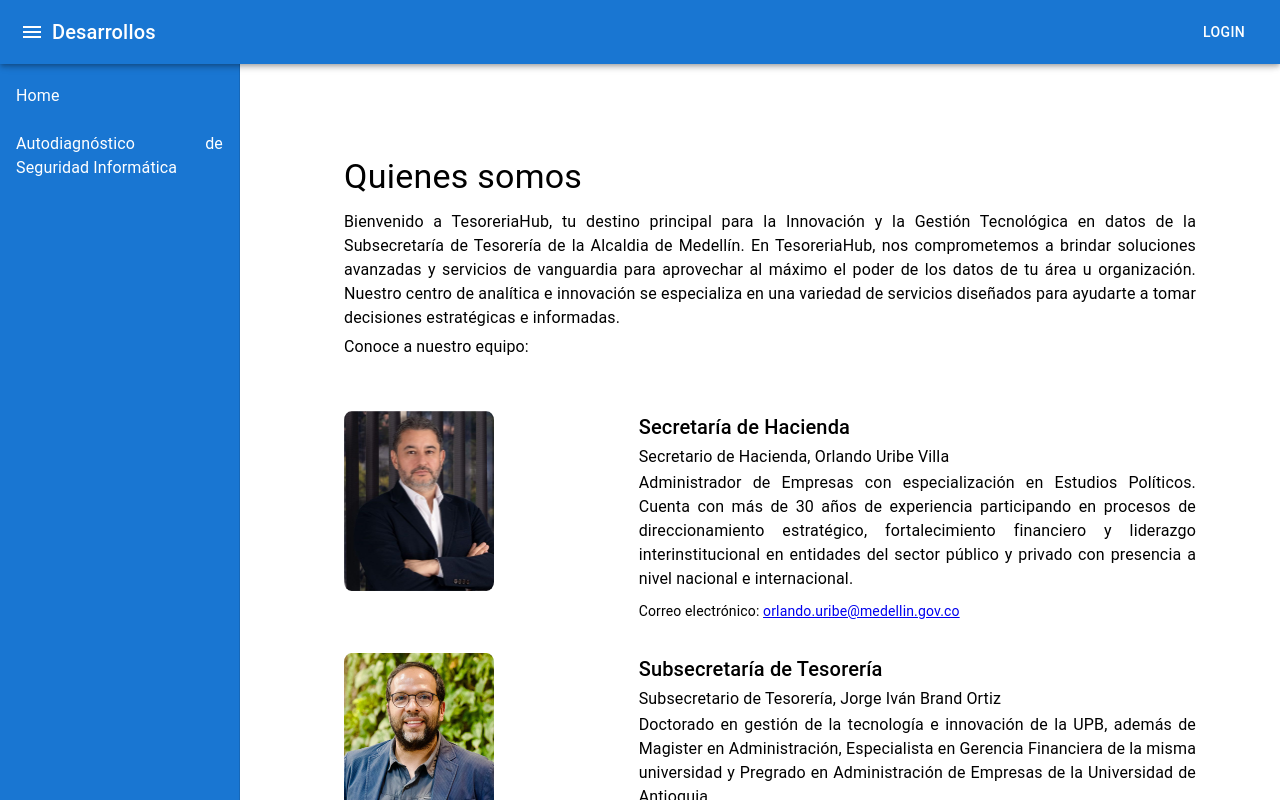
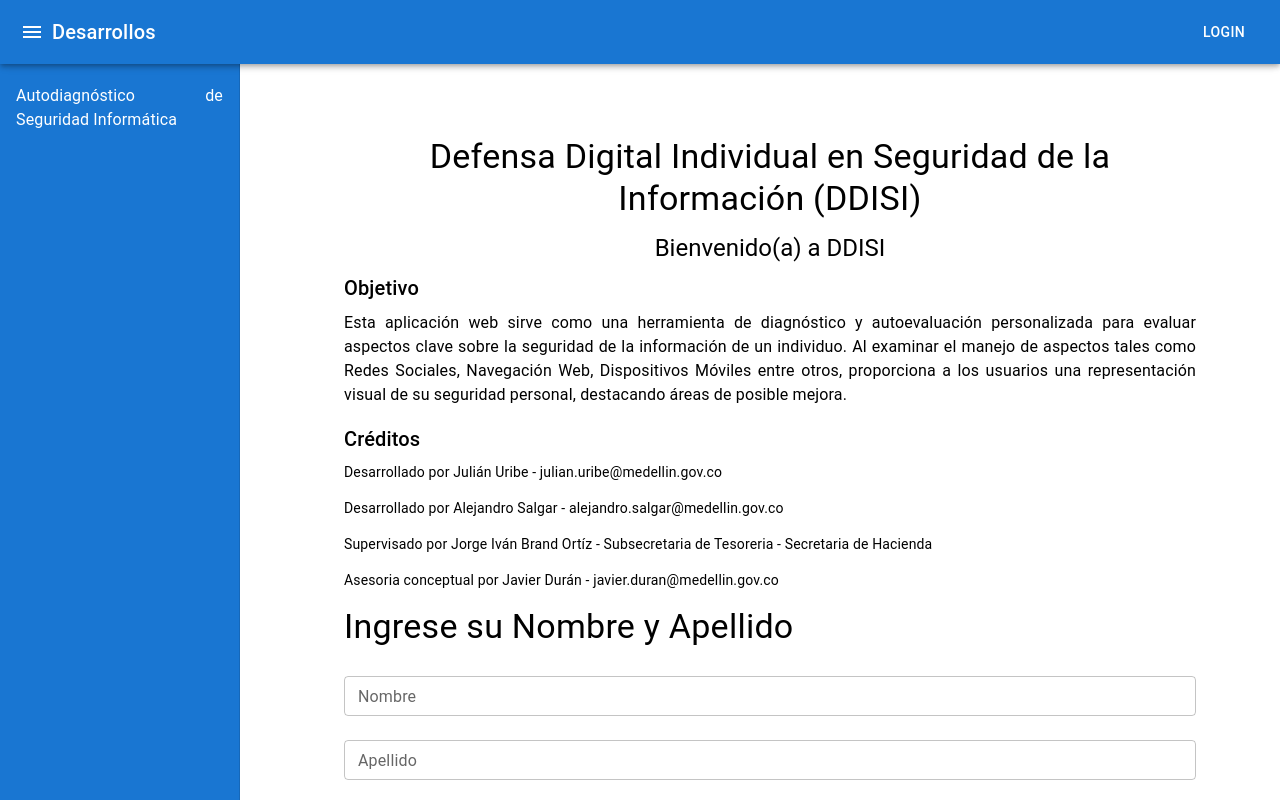
Before and after one commit to tesoreriahub/TD, a React (Vite) app: page / in a window 1280 px wide. Both pictures are taken after a click on the button "menu". Shown: the top 800 px of the page. Built offline with nearby package versions, Linux system fonts and the light colour scheme.

Commit message:
chore: update

```diff
--- a/src/App.tsx
+++ b/src/App.tsx
@@ -5,7 +5,6 @@
 import { AuthProvider, useAuth } from './context/AuthContext';
 import Autodiagnostico from './pages/Autodiagnostico';
 import GestionConocimiento from './pages/GestionConocimiento';
-import Home from './pages/Home';
 
 const ProtectedRoute: React.FC<{ children: React.ReactNode }> = ({ children }) => {
   const { isAuthenticated } = useAuth();
@@ -18,7 +17,7 @@
       <HashRouter>
         <Routes>
           <Route path="/" element={<Layout />}>
-            <Route index element={<Home />} />
+            <Route index element={<Autodiagnostico />} />
             <Route path="autodiagnostico" element={<Autodiagnostico />} />
             <Route
               path="gestion-conocimiento"
--- a/src/components/Sidebar.tsx
+++ b/src/components/Sidebar.tsx
@@ -34,9 +34,6 @@
       }}
     >
       <List>
-        <ListItem button component={Link} to="/">
-          <ListItemText primary="Home" />
-        </ListItem>
         <ListItem button component={Link} to="/autodiagnostico">
           <ListItemText primary="Autodiagnóstico de Seguridad Informática" />
         </ListItem>
@@ -45,6 +42,11 @@
             <ListItemText primary="Gestión del Conocimiento" />
           </ListItem>
         )}
+        {isAuthenticated && (
+          <ListItem button component={Link} to="/">
+            <ListItemText primary="Home" />
+          </ListItem>
+        )}
       </List>
     </Drawer>
   );
```
